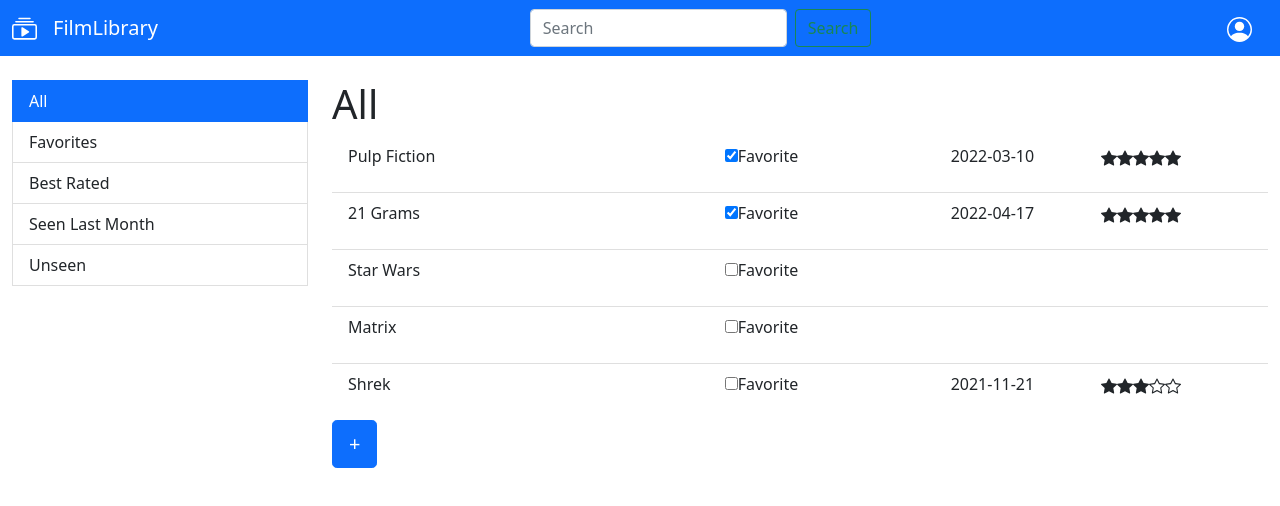
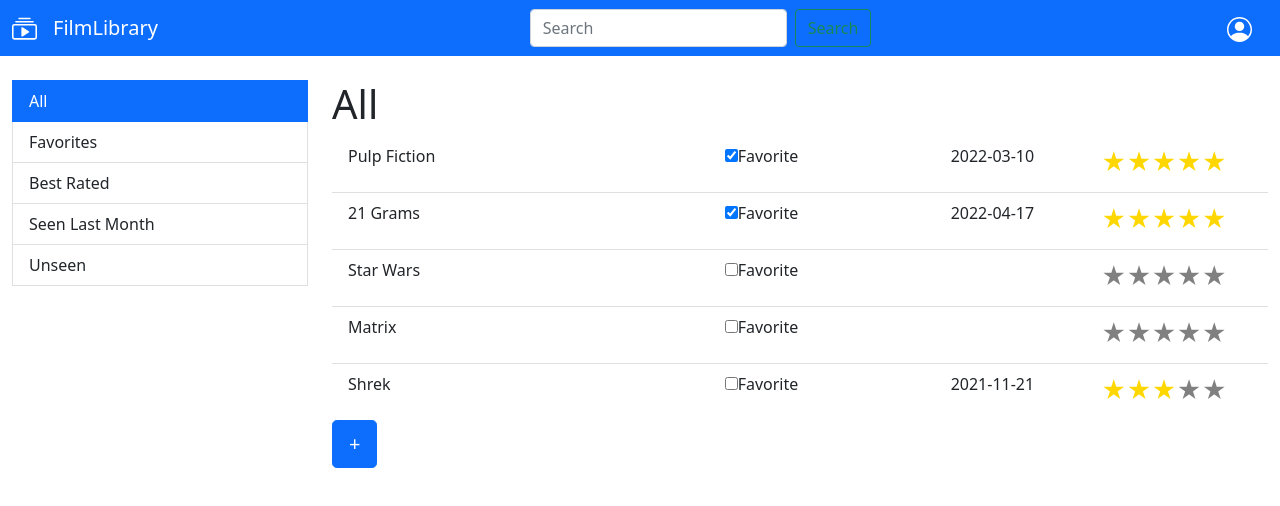
Before and after one commit to ManuelPepe129/biglab1-csms, a React (Create React App) app in the folder biglab1/: page / in a window 1280 px wide. Shown: the top 506 px of the page. Built offline with nearby package versions, Linux system fonts and the light colour scheme.

Commit message:
update stars rating

```diff
--- a/biglab1/package.json
+++ b/biglab1/package.json
@@ -13,6 +13,7 @@
     "react-bootstrap-icons": "^1.8.2",
     "react-dom": "^18.0.0",
     "react-scripts": "5.0.0",
+    "react-stars": "^2.2.5",
     "underscore": "^1.13.3",
     "web-vitals": "^2.1.4"
   },
--- a/biglab1/src/FilmsComponents.js
+++ b/biglab1/src/FilmsComponents.js
@@ -1,26 +1,28 @@
 import { useState } from 'react';
-import { Row, Col, Button} from 'react-bootstrap';
+import { Row, Col, Button } from 'react-bootstrap';
 import React from 'react';
 import { times } from 'underscore'
 import _default from 'react-bootstrap/esm/Accordion';
 import { Sidebar } from './SidebarComponents';
 //import './FilmsComponents.css';
-import {Star,StarFill} from 'react-bootstrap-icons';
+//import { Star, StarFill } from 'react-bootstrap-icons';
 import dayjs from 'dayjs';
 
-function MainComponent(props){
+import ReactStars from 'react-stars'
+
+function MainComponent(props) {
   const [filter, setFilter] = useState("All");
 
-    function changeFilter(fil){
+  function changeFilter(fil) {
     setFilter(fil);
   }
-    return(
+  return (
     <Row>
       <Col xs={3}>
-          <Sidebar filter={changeFilter}/>
+        <Sidebar filter={changeFilter} />
       </Col>
       <Col xs={9}>
-          <Films films = {props.films} filter={filter} />
+        <Films films={props.films} filter={filter} />
       </Col>
 
     </Row>
@@ -29,31 +31,32 @@ function MainComponent(props){
 }
 
 
-function Films(props){
+function Films(props) {
   const [films, setFilms] = useState(props.films);
-    return(
+  return (
     <>
       <h1 class="mb-2" id="filter-title">{props.filter}</h1>
       <ul class="list-group list-group-flush" id="list-films">
         {
-          films.filter(f=>{switch(props.filter)
-                        {
+          films.filter(f => {
+            switch (props.filter) {
               case 'Favorites':
                 return f.isFavourite;
 
               case 'Best Rated':
-                              return f.rating==5;
+                return f.rating == 5;
 
               case 'Seen Last Month':
-                              if(f.date!=undefined)
-                             return f.date.isAfter(dayjs().subtract(30,'day'));
+                if (f.date != undefined)
+                  return f.date.isAfter(dayjs().subtract(30, 'day'));
                 else return false;
               case 'Unseen':
-                             return f.date==undefined;
+                return f.date == undefined;
 
               default:
                 return true;
-                        }}).map((f) => <FilmData film={f} key={f.id} />)
+            }
+          }).map((f) => <FilmData film={f} key={f.id} />)
         }
       </ul>
 
@@ -63,27 +66,38 @@ function Films(props){
   );
 }
 
-function FilmData(props){
-    return(
+function FilmData(props) {
+
+  const ratingChanged = (newRating) => {
+    props.film.rating=newRating;
+  }
+  return (
     <>
       <li class="list-group-item">
         <div class="d-flex w-100 justify-content-between">
           <p class="favorite text-start col-5">{props.film.title}</p>
           <span class="custom-control custom-checkbox col-3">
-                { (props.film.isFavourite) ?
-                    <input type="checkbox" class="custom-control-input" id="check" checked/>
-                    : <input type="checkbox" class="custom-control-input" id="check"/>
+            {(props.film.isFavourite) ?
+              <input type="checkbox" class="custom-control-input" id="check" checked />
+              : <input type="checkbox" class="custom-control-input" id="check" />
             }
             <label class="custom-control-label" for="check"> Favorite</label>
           </span>
           <p class="col-2">{(props.film.date != undefined) ? props.film.date.format('YYYY-MM-DD') : ""}</p>
-              <div class = "col-3">
-              { times(5, (i) => (
+          <div class="col-3">
+            {/* times(5, (i) => (
                 (props.film.rating != undefined) ?
                     (props.film.rating > i) ? <StarFill/> : <Star/>
                     : ""
-              ))}
-
+              ))*/}
+            <ReactStars
+              value={props.film.rating}
+              count={5}
+              edit={true}
+              half={false}
+              onChange={ratingChanged}
+              size={24}
+              color2={'#ffd700'} />
           </div>
         </div>
       </li>
```
Also changed, not shown: 1 other file (tests, documents, lock files or other folders). Lines whose indentation alone changed are shown as unchanged.
